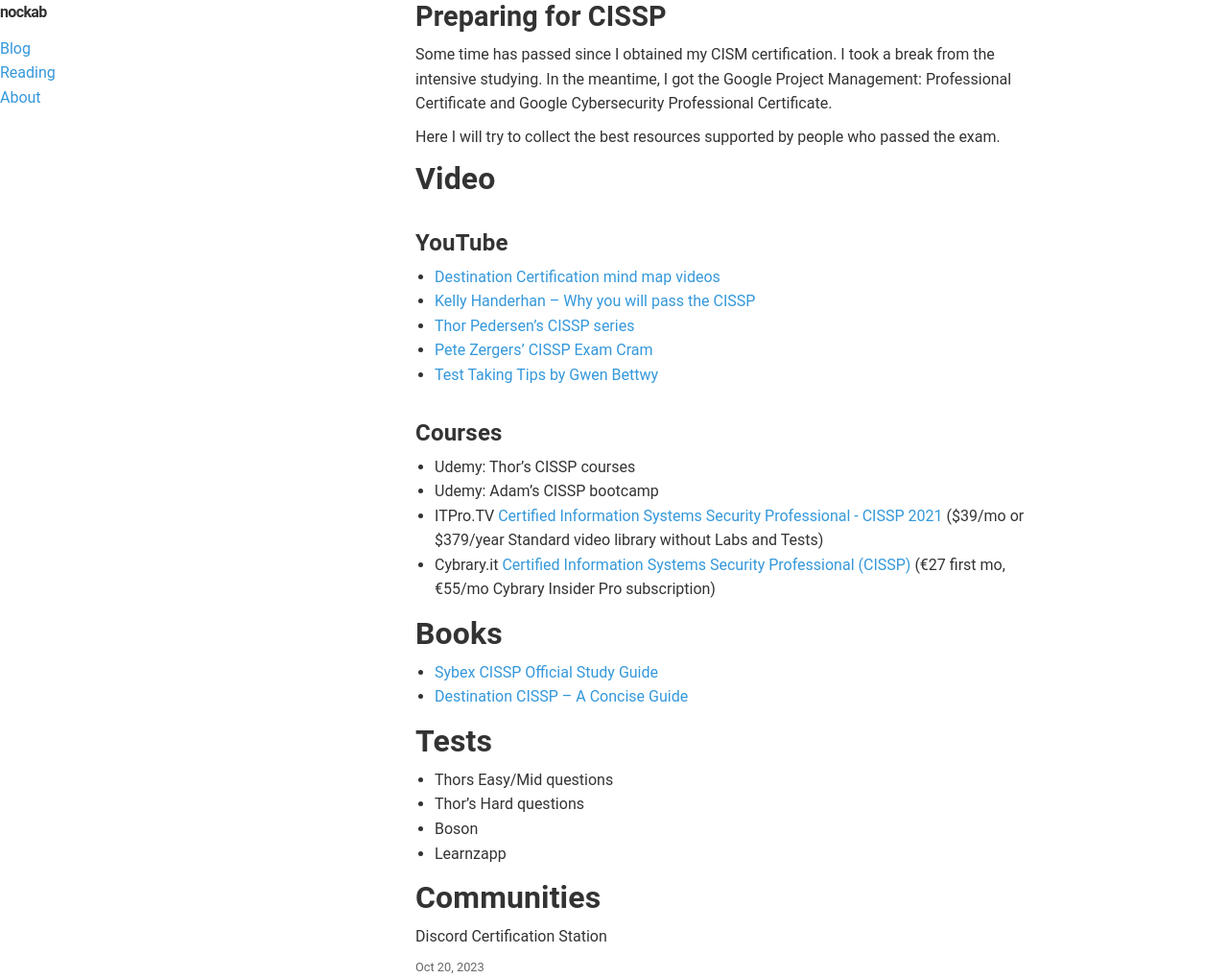
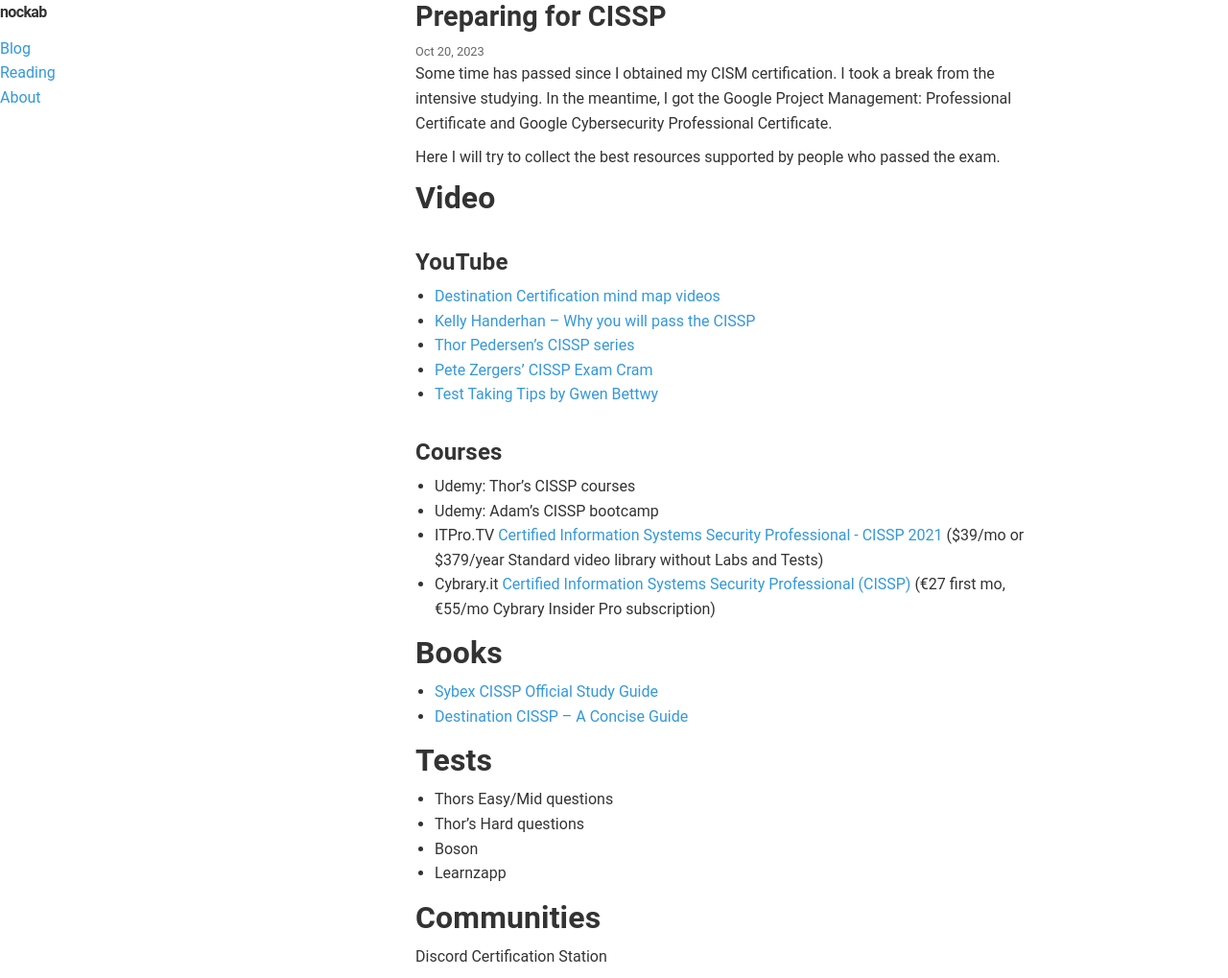
Before and after one commit to nockab/nockab.github.io, a Jekyll site: the page built from _posts/2023-10-20-cissp-materials.md, in a window 1280 px wide. Shown: the whole page at 96% size. Built offline with Jekyll 4.4.1, drawn with Linux system fonts in a browser that asks for light colours.

Commit message:
Update post.html
Date after title

```diff
--- a/_layouts/post.html
+++ b/_layouts/post.html
@@ -6,8 +6,8 @@
     <header class="post-header">
         <h1 class="post-title">{{ page.title }}</h1>
     </header>
+    <div class="post-date">{{ page.date | date: "%b %-d, %Y" }}</div>
     {{ content }}
-    <div class="post-date">{{ page.date | date: "%b %-d, %Y" }}</div>
     <!--
     <ul class="post-categories">
         {% for category in page.categories %}
```
